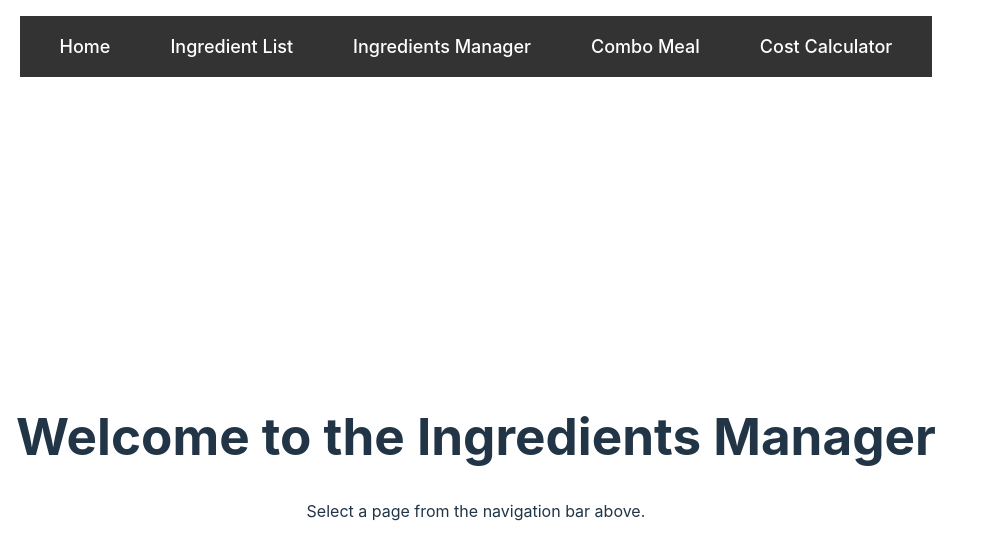
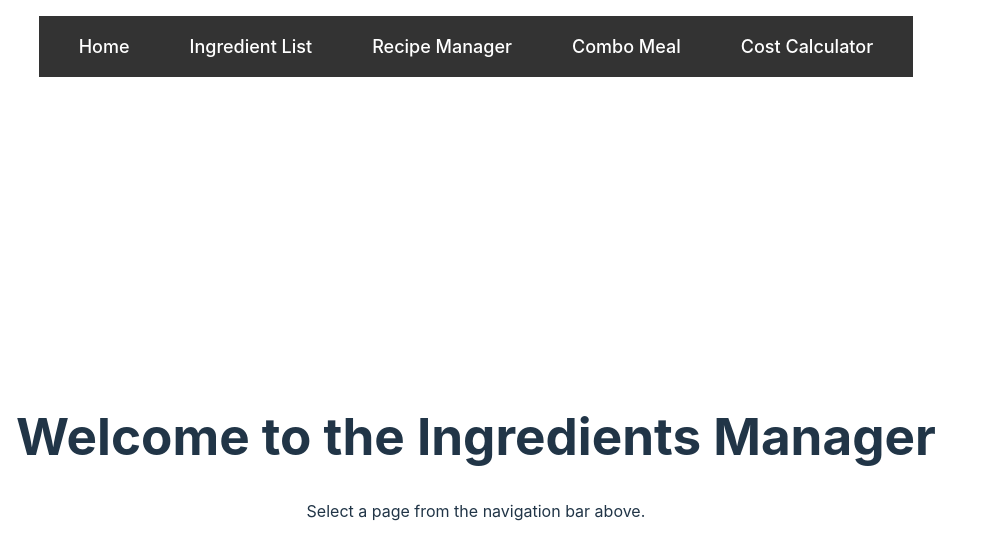
Before and after one commit to jazoomi/Stock-Inventory-Management-System, a React (Vite) app: page / in a window 1280 px wide. Shown: the top 560 px of the page, without its empty margins (0-981 px from the left). Built offline with nearby package versions, Linux system fonts and the light colour scheme.

Commit message:
Changed name from Ingredient Manager to Recipe Manager

```diff
--- a/src/ui/App.jsx
+++ b/src/ui/App.jsx
@@ -15,7 +15,7 @@ function App() {
 
         <button onClick={() => setActivePage("home")}>Home</button>
         <button onClick={() => setActivePage("ingredient-list")}>Ingredient List</button>
-        <button onClick={() => setActivePage("ingredients-manager")}>Ingredients Manager</button>
+        <button onClick={() => setActivePage("ingredients-manager")}>Recipe Manager</button>
         <button onClick={() => setActivePage("combo-meal")}>Combo Meal</button>
         <button onClick={() => setActivePage("cost-calculator")}>Cost Calculator</button>
       </nav>
```
